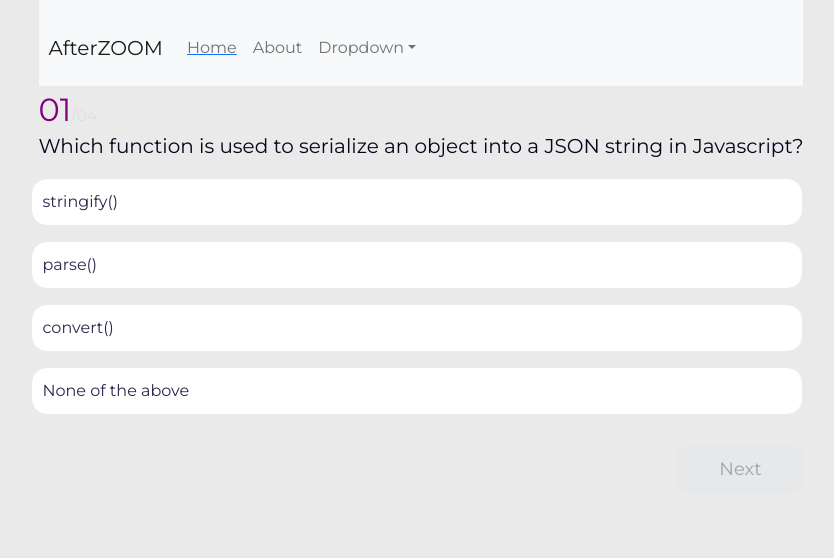
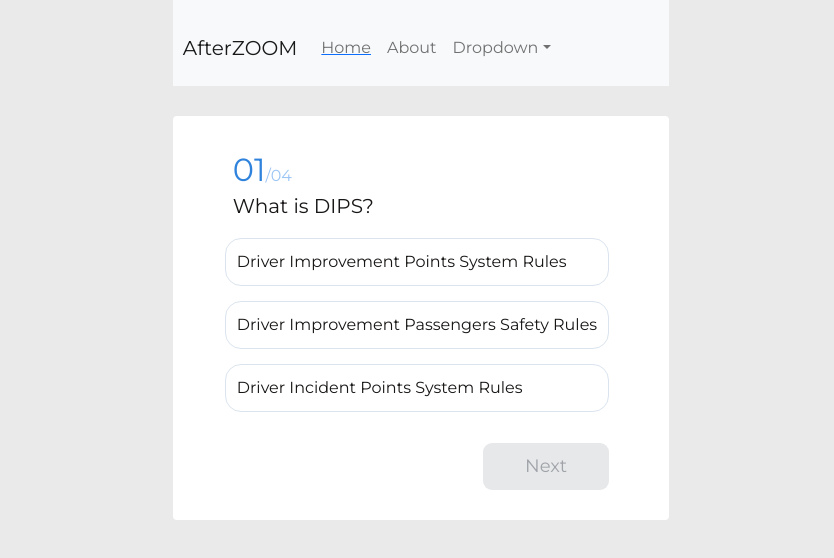
Before and after one commit to Rocket8900/wadproject, a React (Create React App) app in the folder afterzoom/: page /quiz in a window 1280 px wide. Shown: the top 558 px of the page, without its empty margins (219-1053 px from the left). Built offline with nearby package versions, Linux system fonts and the light colour scheme.

Commit message:
quiz feature

```diff
--- a/afterzoom/src/components/quiz/Quiz.js
+++ b/afterzoom/src/components/quiz/Quiz.js
@@ -1,6 +1,7 @@
 import { useState } from 'react'
 import { quiz } from './questions'
 import './quiz.css'
+
 
 const Quiz = () => {
   const [activeQuestion, setActiveQuestion] = useState(0)
@@ -47,7 +48,6 @@ const Quiz = () => {
   const addLeadingZero = (number) => (number > 9 ? number : `0${number}`)
 
   return (
-    <div>
     <div className="quiz-container">
       {!showResult ? (
         <div>
@@ -90,7 +90,6 @@ const Quiz = () => {
         </div>
       )}
     </div>
-    </div>
   )
 }
 
--- a/afterzoom/src/components/quiz/questions.js
+++ b/afterzoom/src/components/quiz/questions.js
@@ -8,29 +8,29 @@ export const quiz = {
     perQuestionScore: 5,
     questions: [
       {
-        question: 'Which function is used to serialize an object into a JSON string in Javascript?',
-        choices: ['stringify()', 'parse()', 'convert()', 'None of the above'],
+        question: 'What is DIPS?',
+        choices: ['Driver Improvement Points System Rules', 'Driver Improvement Passengers Safety Rules', 'Driver Incident Points System Rules'],
         type: 'MCQs',
-        correctAnswer: 'stringify()',
+        correctAnswer: 'Driver Improvement Points System Rules',
       },
       {
-        question: 'Which of the following keywords is used to define a variable in Javascript?',
-        choices: ['var', 'let', 'var and let', 'None of the above'],
+        question: 'When is tailgating acceptable?',
+        choices: ['When you want the vehicle in front to speed up', 'When you want the vehicle in front to give way', 'Tailgating is never acceptable'],
         type: 'MCQs',
-        correctAnswer: 'var and let',
+        correctAnswer: 'Tailgating is never acceptable',
       },
       {
         question:
-          'Which of the following methods can be used to display data in some form using Javascript?',
-        choices: ['document.write()', 'console.log()', 'window.alert', 'All of the above'],
+          'A probationary driver who has accumulated 13 or more demerit points within the first 12 months will',
+        choices: ['be fined only', 'get his/her license revoked', 'be jailed only'],
         type: 'MCQs',
-        correctAnswer: 'All of the above',
+        correctAnswer: 'get his/her license revoked',
       },
       {
-        question: 'How can a datatype be declared to be a constant type?',
-        choices: ['const', 'var', 'let', 'constant'],
+        question: 'The Provisional Driving License is valid for',
+        choices: ['6 months.', '8 months.', '12 months.'],
         type: 'MCQs',
-        correctAnswer: 'const',
+        correctAnswer: '6 months.',
       },
     ],
   }
--- a/afterzoom/src/components/quiz/quiz.css
+++ b/afterzoom/src/components/quiz/quiz.css
@@ -2,33 +2,33 @@
 
 body {
   font-family: 'Montserrat', sans-serif;
-  color: #0a031c;
+  color: #191716;
   display: flex;
   justify-content: center;
   margin: 0;
   padding: 0;
-  background-color: #EAEAEA;
+  background-color: #eaeaea;
 }
 
-/* .quiz-container {
+.quiz-container {
   max-width: 500px;
   min-width: 250px;
   background: #ffffff;
   border-radius: 4px;
-  margin-top: 100px;
+  margin-top: 30px;
   padding: 30px 60px;
-} */
+}
 
 .quiz-container .active-question-no {
   font-size: 32px;
   font-weight: 500;
-  color: #800080;
+  color: #3083DC;
 }
 
 .quiz-container .total-question {
   font-size: 16px;
   font-weight: 500;
-  color: #e0dee3;
+  color: #9bc5f5;
 }
 
 .quiz-container h2 {
@@ -43,12 +43,11 @@ body {
 }
 
 .quiz-container ul li {
-  text-decoration: none;
   list-style: none;
-  color: #2d264b;
+  color: #191716;
   font-size: 16px;
   background: #ffffff;
-  border: 1px solid #eaeaea;
+  border: 1px solid #dbe4ee;
   border-radius: 16px;
   padding: 11px;
   margin-top: 15px;
@@ -56,12 +55,12 @@ body {
 }
 
 .quiz-container ul .selected-answer {
-  background: #ffd6ff;
-  border: 1px solid #800080;
+  background: #d4e7fc;
+  border: 1px solid #3083dc;
 }
 
 .quiz-container button {
-  background: linear-gradient(90.04deg, #800080 0.03%, #ffc0cb 99.96%);
+  background: #191716;
   border-radius: 9px;
   font-size: 18px;
   color: #ffffff;
@@ -70,6 +69,10 @@ body {
   border: none;
   cursor: pointer;
   margin-top: 15px;
+}
+
+.quiz-container button:hover {
+  background-color: #3083dc;
 }
 
 .quiz-container button:disabled {
@@ -95,6 +98,6 @@ body {
 }
 
 .result p span {
-  color: #800080;
+  color: #3083dc;
   font-size: 22px;
 }
```
